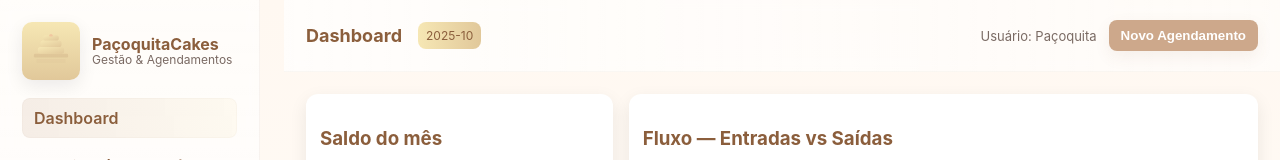
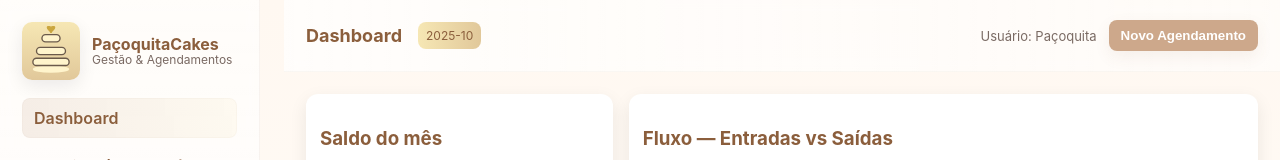
Before and after one commit to ramonreis0023/PacoquitaCakes, a plain HTML site: page index.html in a window 1280 px wide. Shown: the top 160 px of the page. Drawn offline with nearby package versions, Linux system fonts and the light colour scheme.

Commit message:
index.html

```diff
--- a/index.html
+++ b/index.html
@@ -388,24 +388,19 @@
         <div class="brand" data-nav="dashboard">
             <div class="logo" aria-hidden>
                 <!-- SVG logo: cake 3 tiers -->
-                <svg viewBox="0 0 64 64" width="42" height="42" xmlns="http://www.w3.org/2000/svg">
-                    <defs>
-                        <linearGradient id="g1" x1="0" x2="1" y1="0" y2="1">
-                            <stop offset="0" stop-color="#f6e7b4" />
-                            <stop offset="1" stop-color="#e1c89a" />
-                        </linearGradient>
-                        <linearGradient id="g2" x1="0" x2="1">
-                            <stop offset="0" stop-color="#cda88b" />
-                            <stop offset="1" stop-color="#8b5e3c" />
-                        </linearGradient>
-                    </defs>
-                    <rect x="6" y="36" width="52" height="6" rx="2" fill="#8b5e3c" opacity="0.12" />
-                    <rect x="12" y="26" width="40" height="10" rx="4" fill="url(#g1)" />
-                    <rect x="16" y="16" width="32" height="10" rx="4" fill="url(#g1)" />
-                    <rect x="20" y="8" width="24" height="8" rx="4" fill="url(#g1)" />
-                    <path d="M32 6c1.5 0 2.5 1.5 3 3-1 .5-2.1 1-3 1s-2-0.5-3-1c0.5-1.5 1.5-3 3-3z" fill="#f1c7a0" />
-                    <path d="M10 44h44v6H10z" fill="#cda88b" opacity="0.12" />
-                </svg>
+                 <svg viewBox="0 0 64 64" xmlns="http://www.w3.org/2000/svg">
+                <g fill="none" stroke="#6b5a4b" stroke-width="1.5">
+                    <ellipse cx="32" cy="52" rx="20" ry="4" fill="#fff4cc" stroke="none" />
+                    <g fill="#fff4cc">
+                        <rect x="12" y="40" width="40" height="8" rx="4" />
+                        <rect x="16" y="28" width="32" height="8" rx="4" />
+                        <rect x="22" y="14" width="20" height="8" rx="4" />
+                    </g>
+                    <g stroke="#caa63f">
+                        <path d="M32 12c0-2 4-4 4-6s-4 0-4 0-4-2-4 0 4 4 4 6z" fill="#caa63f" />
+                    </g>
+                </g>
+            </svg>
             </div>
             <div>
                 <h1>PaçoquitaCakes</h1>
```
